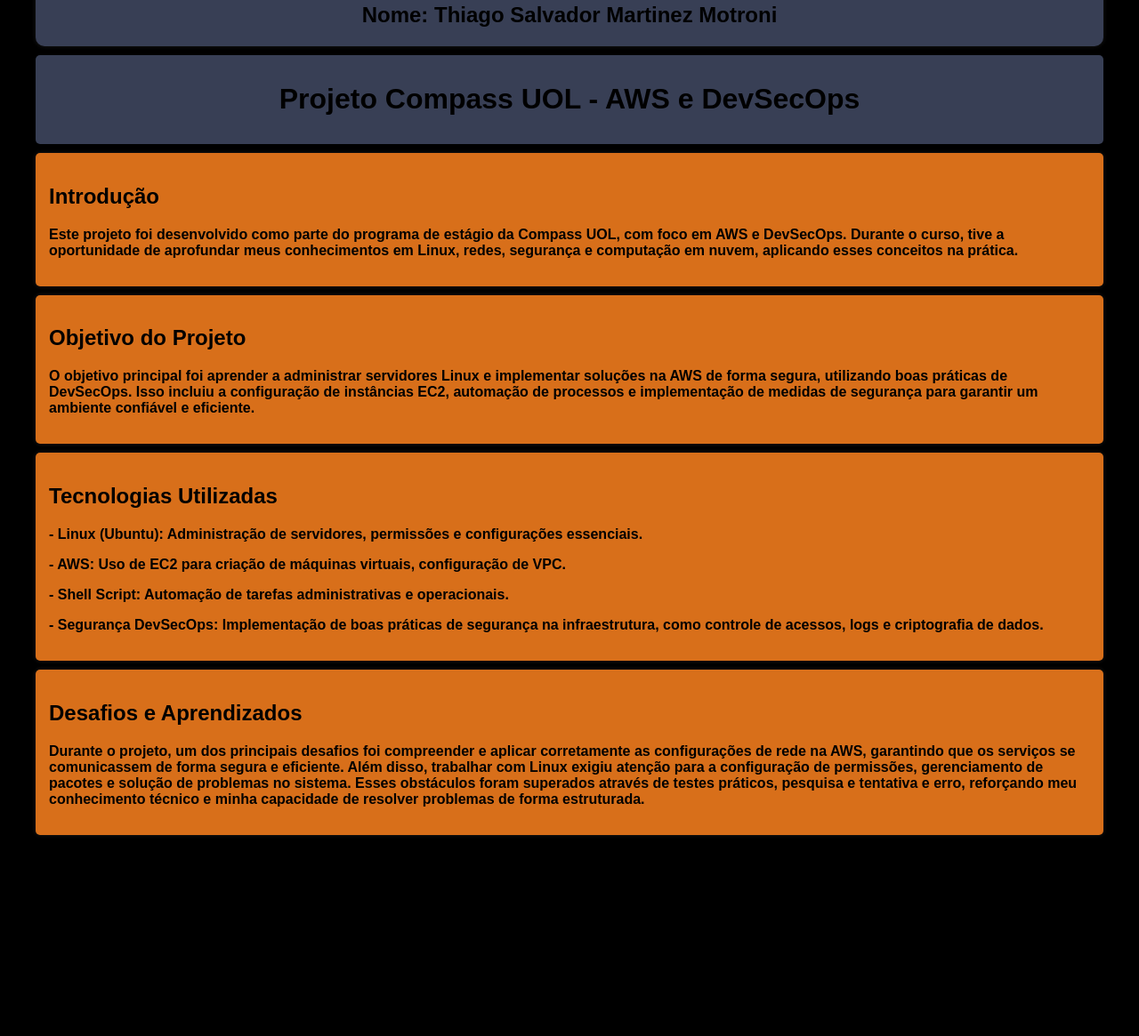
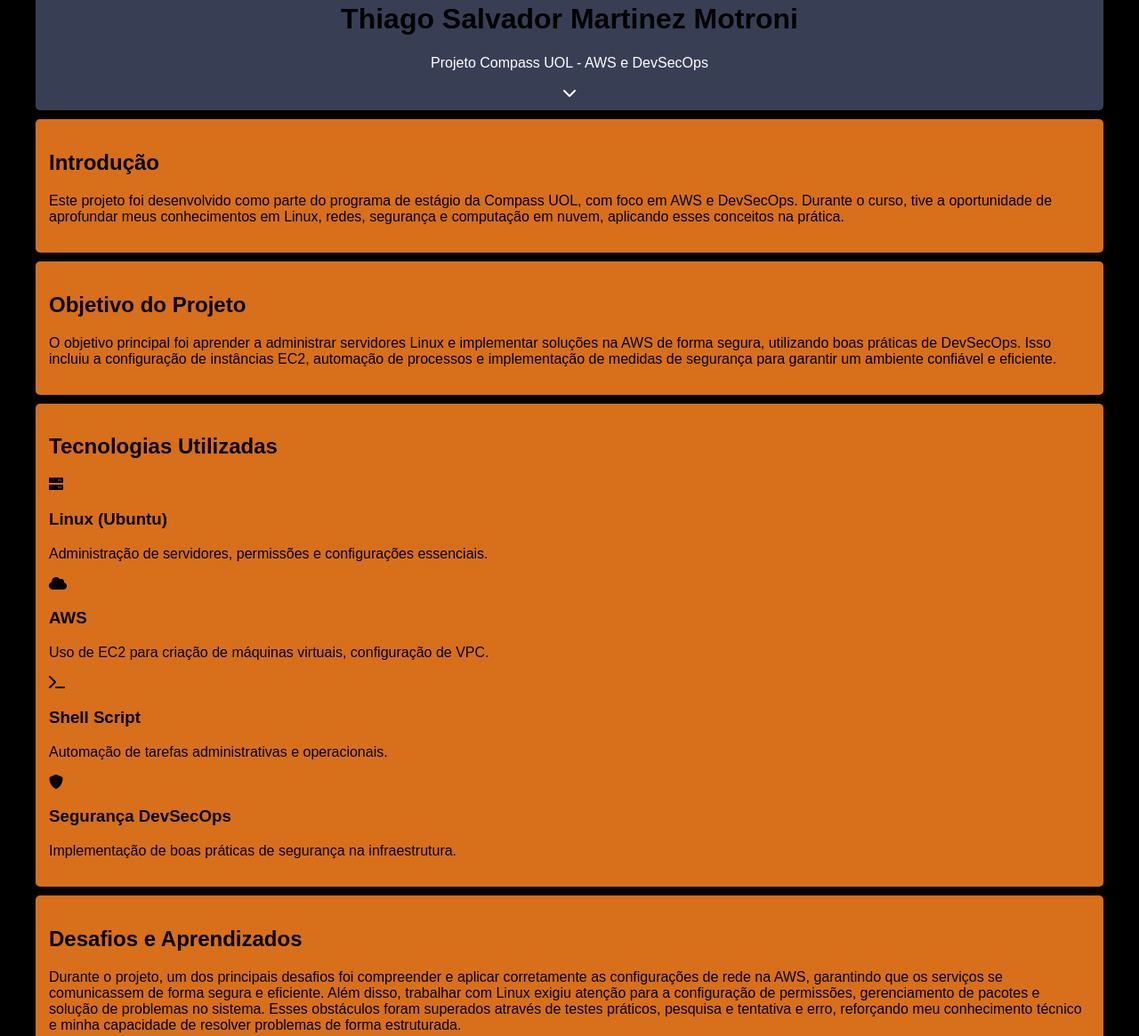
Before and after one commit to tmotroni1/projeto-compass-monitoramentoweb, a plain HTML site: page index.html in a window 1280 px wide. Shown: the part 68-1233 px from the top of the page at 89% size. Before the commit the page ends 1057 px from the top, so only its background shows below. Drawn offline with Linux system fonts and the light colour scheme.

Commit message:
index.html

```diff
--- a/index.html
+++ b/index.html
@@ -3,51 +3,93 @@
 <head>
     <meta charset="UTF-8">
     <meta name="viewport" content="width=device-width, initial-scale=1.0">
-    <title>Projeto NGINX na EC2</title>
+    <meta name="description" content="Projeto Compass UOL - AWS e DevSecOps por Thiago Salvador Martinez Motroni">
+    <meta name="keywords" content="AWS, DevSecOps, Linux, Cloud Computing, Security">
+    <meta name="author" content="Thiago Salvador Martinez Motroni">
+    <title>Projeto AWS e DevSecOps - Thiago Motroni</title>
     <link rel="stylesheet" href="styles.css">
+    <link rel="stylesheet" href="https://cdnjs.cloudflare.com/ajax/libs/font-awesome/6.0.0/css/all.min.css">
 </head>
 <body>
-    <header class="separado">
-        <h2>Nome: Thiago Salvador Martinez Motroni</h2>
-    </header>
-    <header>
-        <h1>Projeto Compass UOL - AWS e DevSecOps</h1>
+    <header class="hero">
+        <div class="hero-content">
+            <h1 class="fade-in">Thiago Salvador Martinez Motroni</h1>
+            <p class="subtitle">Projeto Compass UOL - AWS e DevSecOps</p>
+            <div class="scroll-indicator">
+                <i class="fas fa-chevron-down bounce"></i>
+            </div>
+        </div>
     </header>
 
-    <section>
+    <main class="container">
+        <section class="section">
             <h2>Introdução</h2>
-        <p><b>Este projeto foi desenvolvido como parte do programa de estágio da Compass UOL,
-            com foco em AWS e DevSecOps. Durante o curso, tive a oportunidade de aprofundar meus
-            conhecimentos em Linux, redes, segurança e computação em nuvem, aplicando esses conceitos
-            na prática.</b></p>
+            <div class="card">
+                <p>
+                    Este projeto foi desenvolvido como parte do programa de estágio da Compass UOL,
+                    com foco em AWS e DevSecOps. Durante o curso, tive a oportunidade de aprofundar
+                    meus conhecimentos em Linux, redes, segurança e computação em nuvem, aplicando
+                    esses conceitos na prática.
+                </p>
+            </div>
         </section>
 
-    <section>
+        <section class="section">
             <h2>Objetivo do Projeto</h2>
-        <p><b>O objetivo principal foi aprender a administrar servidores Linux e implementar
-            soluções na AWS de forma segura, utilizando boas práticas de DevSecOps. Isso incluiu
-            a configuração de instâncias EC2, automação de processos
-            e implementação de medidas de segurança para garantir um ambiente confiável e eficiente.</b></p>
+            <div class="card">
+                <p>
+                    O objetivo principal foi aprender a administrar servidores Linux e implementar
+                    soluções na AWS de forma segura, utilizando boas práticas de DevSecOps. Isso
+                    incluiu a configuração de instâncias EC2, automação de processos e implementação
+                    de medidas de segurança para garantir um ambiente confiável e eficiente.
+                </p>
+            </div>
         </section>
 
-    <section>
+        <section class="section">
             <h2>Tecnologias Utilizadas</h2>
-        <p><b>- Linux (Ubuntu): Administração de servidores, permissões e configurações essenciais.</b></p>
-        <p><b>- AWS: Uso de EC2 para criação de máquinas virtuais, configuração de VPC.</b></p>
-        <p><b>- Shell Script: Automação de tarefas administrativas e operacionais.</b></p>
-        <p><b>- Segurança DevSecOps: Implementação de boas práticas de segurança na infraestrutura, como controle de acessos, logs e criptografia de dados.</b></p>
+            <div class="tech-grid">
+                <div class="tech-card">
+                    <i class="fas fa-server"></i>
+                    <h3>Linux (Ubuntu)</h3>
+                    <p>Administração de servidores, permissões e configurações essenciais.</p>
+                </div>
+                <div class="tech-card">
+                    <i class="fas fa-cloud"></i>
+                    <h3>AWS</h3>
+                    <p>Uso de EC2 para criação de máquinas virtuais, configuração de VPC.</p>
+                </div>
+                <div class="tech-card">
+                    <i class="fas fa-terminal"></i>
+                    <h3>Shell Script</h3>
+                    <p>Automação de tarefas administrativas e operacionais.</p>
+                </div>
+                <div class="tech-card">
+                    <i class="fas fa-shield-alt"></i>
+                    <h3>Segurança DevSecOps</h3>
+                    <p>Implementação de boas práticas de segurança na infraestrutura.</p>
+                </div>
+            </div>
         </section>
 
-    <section>
+        <section class="section">
             <h2>Desafios e Aprendizados</h2>
+            <div class="card">
                 <p>
-        <b>Durante o projeto, um dos principais desafios foi compreender e aplicar corretamente as configurações de rede na AWS,
-            garantindo que os serviços se comunicassem de forma segura e eficiente. Além disso, trabalhar com Linux exigiu atenção
-            para a configuração de permissões, gerenciamento de pacotes e solução de problemas no sistema. Esses obstáculos foram
-            superados através de testes práticos, pesquisa e tentativa e erro, reforçando meu conhecimento técnico e minha capacidade
-            de resolver problemas de forma estruturada.</b>
+                    Durante o projeto, um dos principais desafios foi compreender e aplicar
+                    corretamente as configurações de rede na AWS, garantindo que os serviços se
+                    comunicassem de forma segura e eficiente. Além disso, trabalhar com Linux
+                    exigiu atenção para a configuração de permissões, gerenciamento de pacotes
+                    e solução de problemas no sistema. Esses obstáculos foram superados através
+                    de testes práticos, pesquisa e tentativa e erro, reforçando meu conhecimento
+                    técnico e minha capacidade de resolver problemas de forma estruturada.
                 </p>
+            </div>
         </section>
+    </main>
 
+    <footer>
+        <p>© 2025 Thiago Salvador Martinez Motroni - Projeto Compass UOL</p>
+    </footer>
 </body>
 </html>
```
Lines whose indentation alone changed are shown as unchanged.
